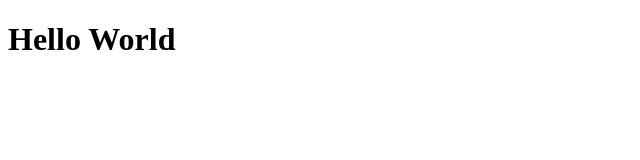
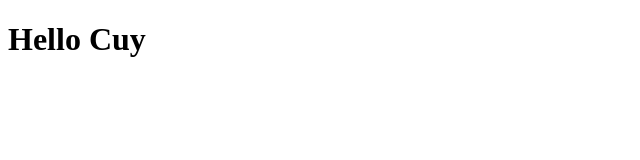
Before and after one commit to h1d3121ns1d3/karpetmerah.io, a plain HTML site: page index.html in a window 1280 px wide. Shown: the full height of the page, 0-640 px from the left. Drawn offline with Linux system fonts and the light colour scheme.

Commit message:
second commit

```diff
--- a/index.html
+++ b/index.html
@@ -7,6 +7,6 @@
     <title>Karpet Merah</title>
   </head>
   <body>
-    <h1>Hello World</h1>
+    <h1>Hello Cuy</h1>
   </body>
 </html>
```
